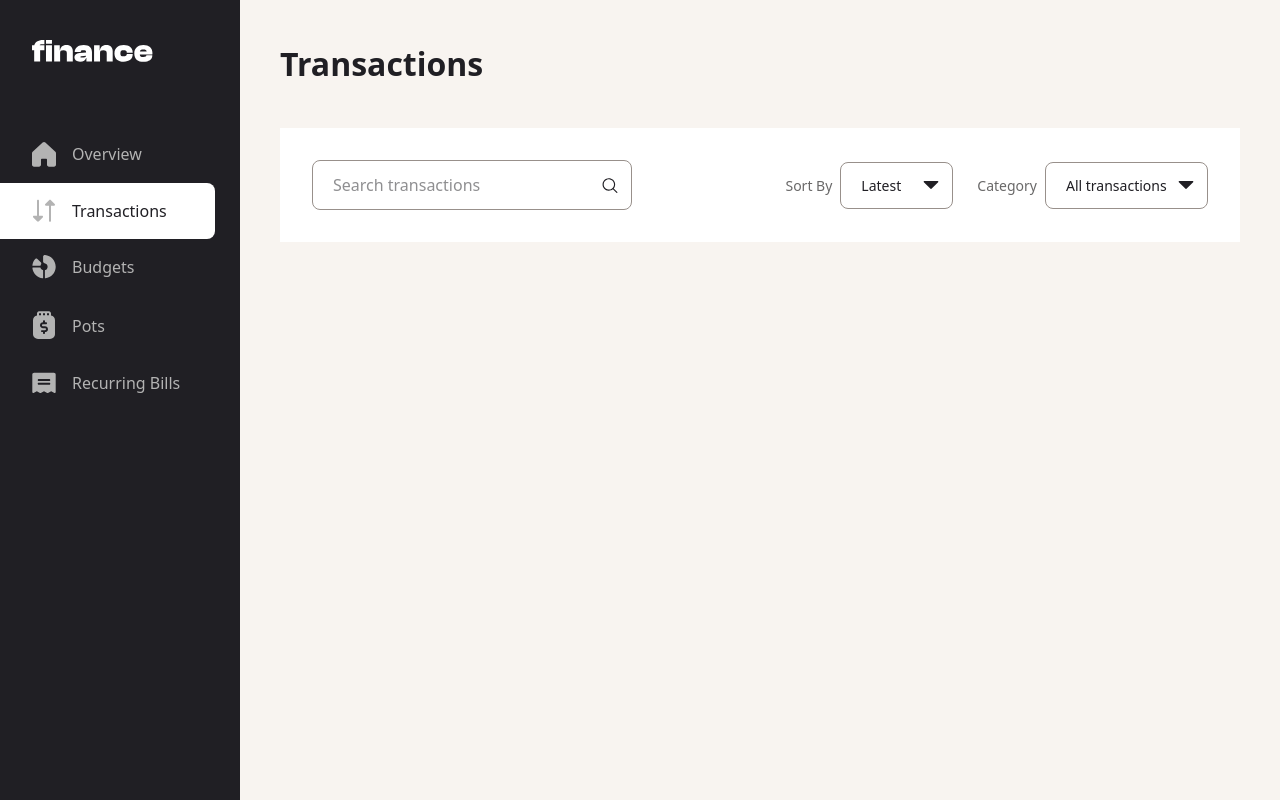
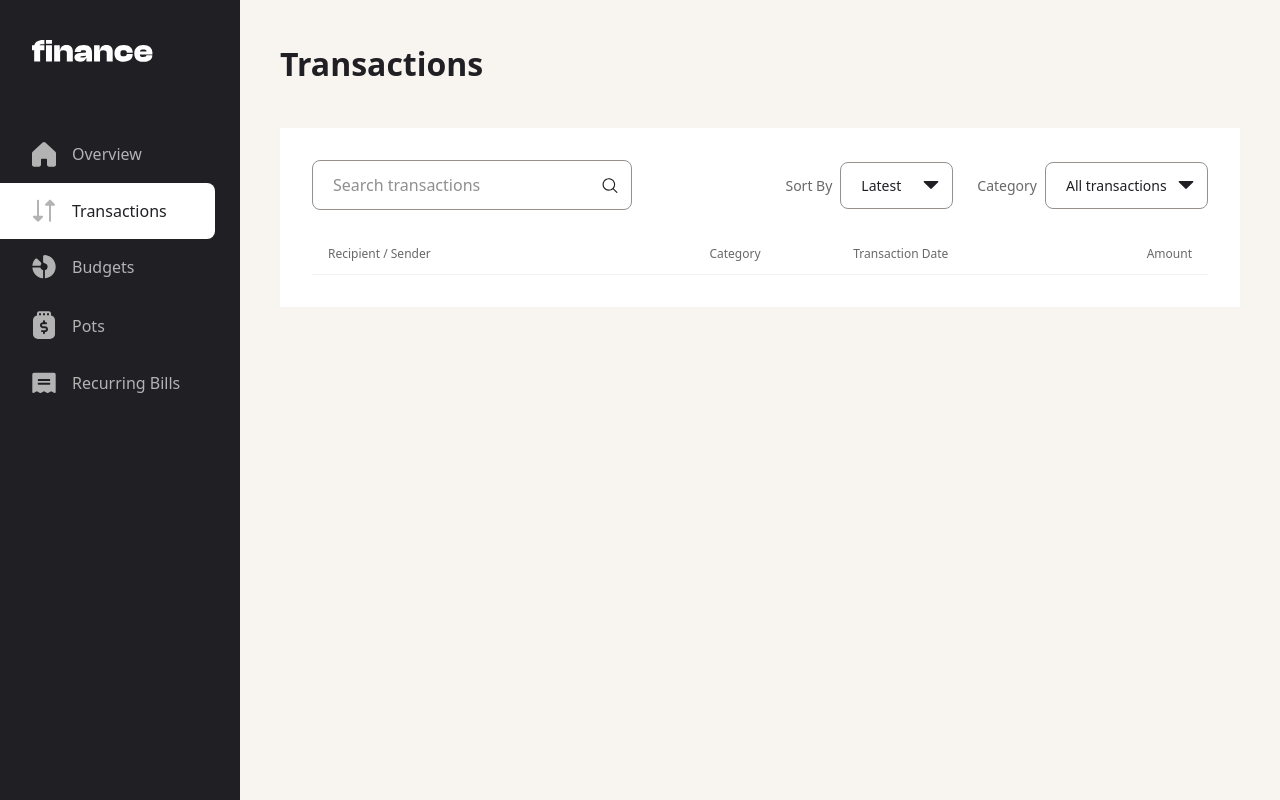
Before and after one commit to undstory/Finance_App, a Next.js app: page /transactions in a window 1280 px wide. Built offline with nearby package versions, Linux system fonts and the light colour scheme.

Commit message:
added thead part of the table

```diff
--- a/src/app/(app)/transactions/FilterSection.tsx
+++ b/src/app/(app)/transactions/FilterSection.tsx
@@ -6,7 +6,7 @@ export default function FilterSection() {
     const transactionCategories = ["All transactions", "Entertainment", "Bills", "Groceries", "Dining Out", "Transportation", "Personal Care", "Education", "Lifestyle", "Shopping", "General"];
     const sortByOptions = ["Latest", "Oldest", "A to Z", "Z to A", "Highest", "Lowest"];
     return (
-        <div className="flex justify-between items-center">
+        <div className="flex justify-between items-center pb-(--space-300)">
             <div className="flex justify-end items-center relative">
                 <input type="text" placeholder="Search transactions" className="w-[320px] focus:outline-none border border-(--beige-500) rounded-lg py-(--space-150) pl-(--space-250) pr-(--space-500)" />
                 <Image src="/assets/images/icon-search.svg" alt="search icon" width={16} height={16} className="mx-(space-200) absolute right-[14.5px] top-1/2 -translate-y-1/2"/>
--- /dev/null
+++ b/src/app/(app)/transactions/Table.tsx
@@ -0,0 +1,10 @@
+import { TableHeader } from "@/components/ui/TableHeader";
+
+export const Table = () => {
+    return (
+        <table className="w-full table-fixed">
+            <TableHeader />
+            {/* <TableBody /> */}
+        </table>
+    )
+}
--- a/src/app/(app)/transactions/TransactionsTable.tsx
+++ b/src/app/(app)/transactions/TransactionsTable.tsx
@@ -1,11 +1,13 @@
-"uese client";
+"use client";
 
 import FilterSection from "./FilterSection";
+import { Table } from "./Table";
 
 export default function TransactionsTable() {
     return (
         <div className="mt-(--space-500) p-(--space-400) bg-white">
             <FilterSection />
+            <Table />
         </div>
     )
 }
--- /dev/null
+++ b/src/components/ui/TableHeader/TableHeader.tsx
@@ -0,0 +1,13 @@
+export default function TableHeader() {
+    const headers = ["Recipient / Sender", "Category", "Transaction Date", "Amount"]
+    return (
+    <thead>
+        <tr className="border-b border-(--grey-100) text-xs text-(--grey-500)">
+            <th className="text-left pl-(--space-200) font-normal pr-(--space-400) pt-(--space-150) pb-(--space-150) w-[43%]">Recipient / Sender</th>
+            <th className="text-center pr-(--space-400) font-normal pb-(--space-150) pt-(--space-150) w-[12%]">Category</th>
+            <th className="text-center pr-(--space-400) font-normal pb-(--space-150) pt-(--space-150) w-[12]">Transaction Date</th>
+            <th className="text-right pr-(--space-200) font-normal pb-(--space-150) pt-(--space-150) w-[20%]">Amount</th>
+        </tr>
+    </thead>
+    )
+}
--- /dev/null
+++ b/src/components/ui/TableHeader/index.ts
@@ -0,0 +1 @@
+export { default as TableHeader } from "./TableHeader";
```
